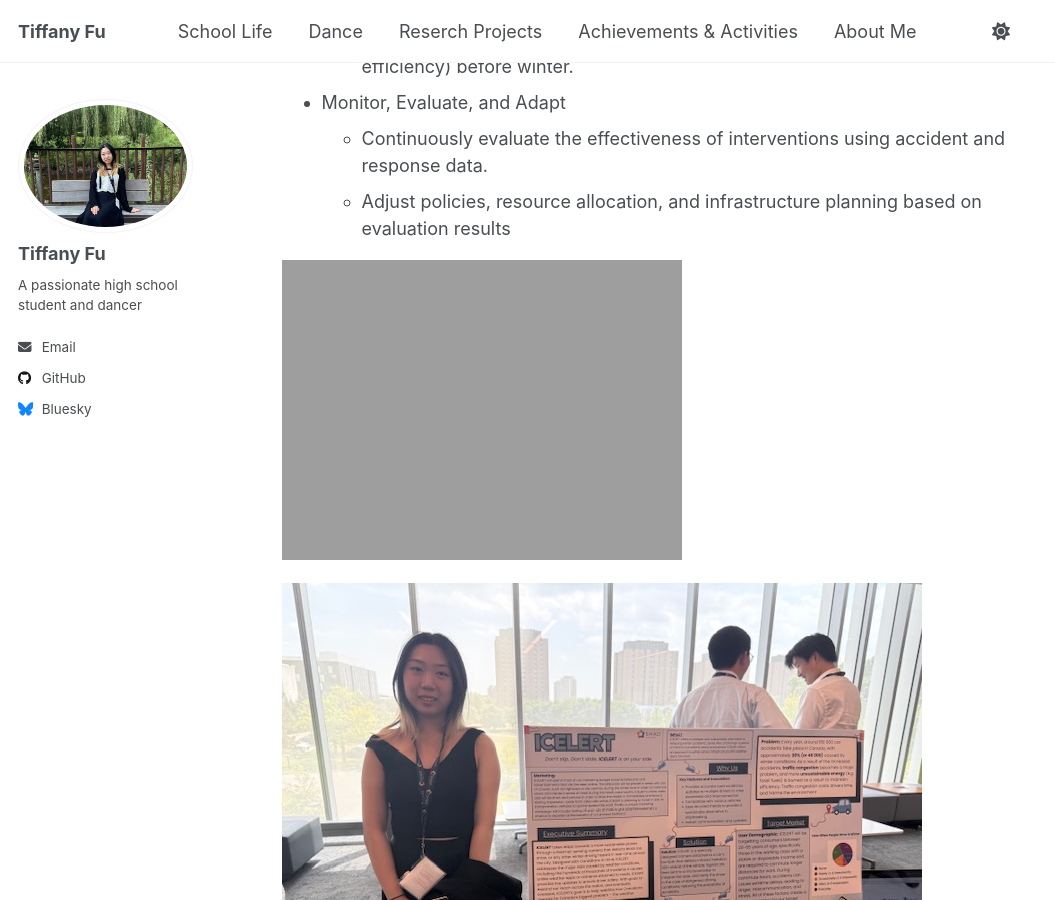
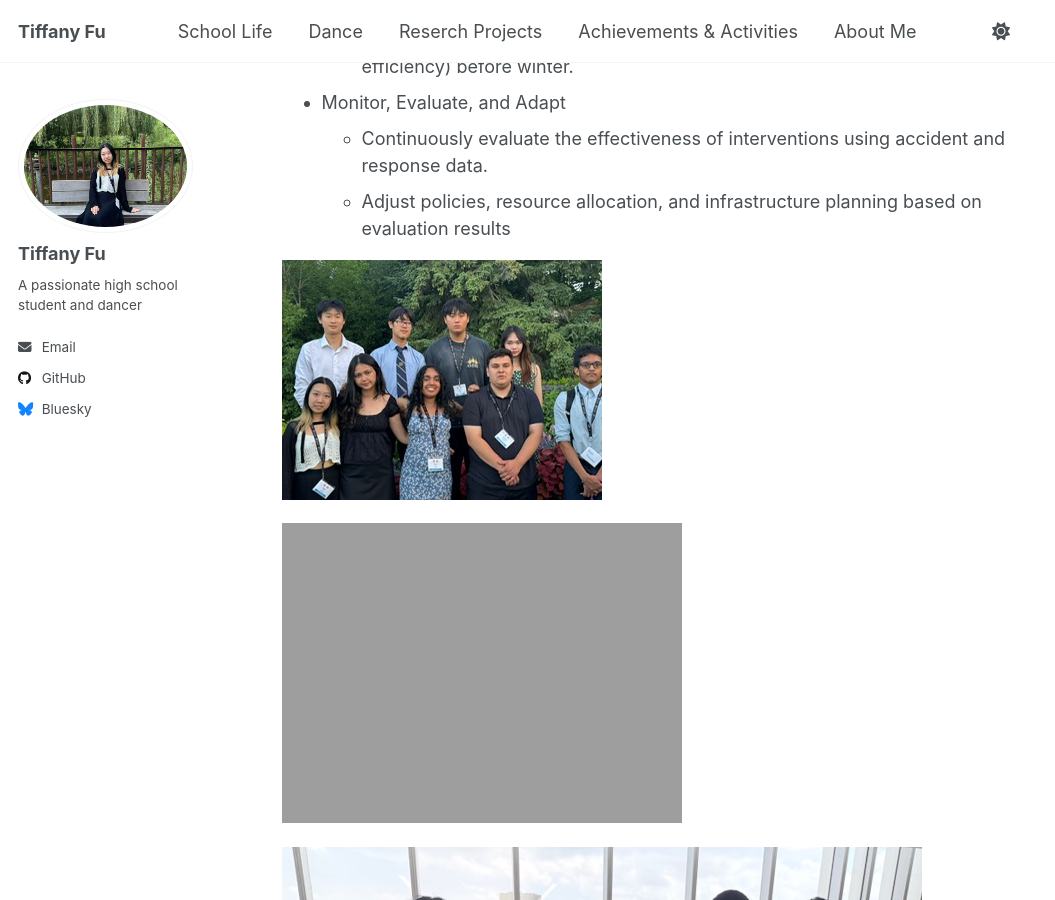
Before and after one commit to TiffanyJTFu/TiffanyFu, a Jekyll site: the page built from _teaching/InnovationProject.md, in a window 1280 px wide and 900 px high, scrolled down 3549 px. Shown: the whole window, without its empty margins (0-1055 px from the left). Built offline with Jekyll 4.4.1, drawn with Linux system fonts in a browser that asks for light colours; a script that is not in the unit is left out.

Commit message:
Update InnovationProject.md

```diff
--- a/_teaching/InnovationProject.md
+++ b/_teaching/InnovationProject.md
@@ -65,6 +65,8 @@ paperurl: 'https://tiffanyjtfu.github.io/TiffanyFu/files/ICELERT - Business Plan
   * Continuously evaluate the effectiveness of interventions using accident and response data.
   * Adjust policies, resource allocation, and infrastructure planning based on evaluation results
 
+![shad5](https://tiffanyjtfu.github.io/TiffanyFu/images/shad3.jpeg)
+
 ![shad5](https://tiffanyjtfu.github.io/TiffanyFu/images/shadproject1.png)
 
 ![shad5](https://tiffanyjtfu.github.io/TiffanyFu/images/shad5.jpg)
```
